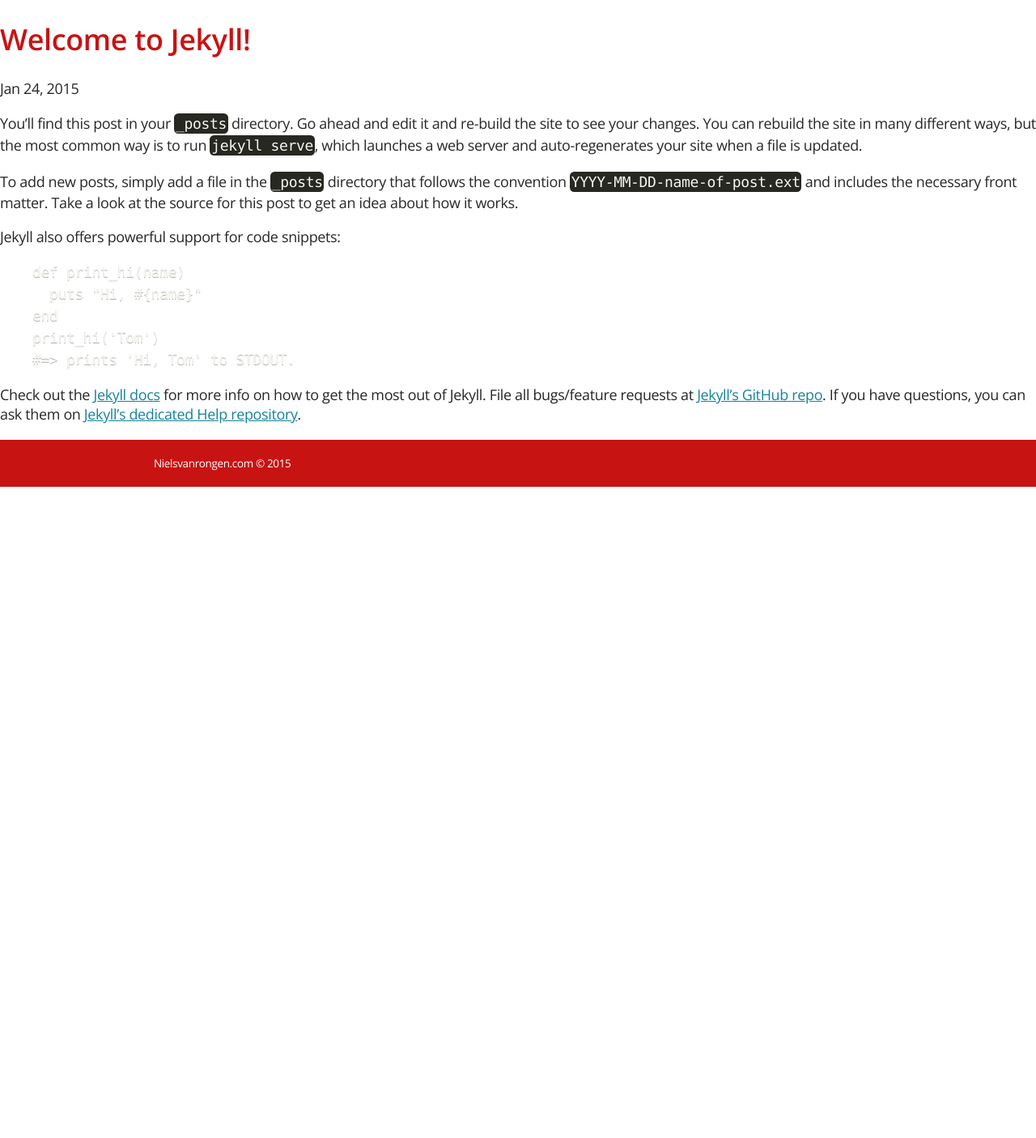
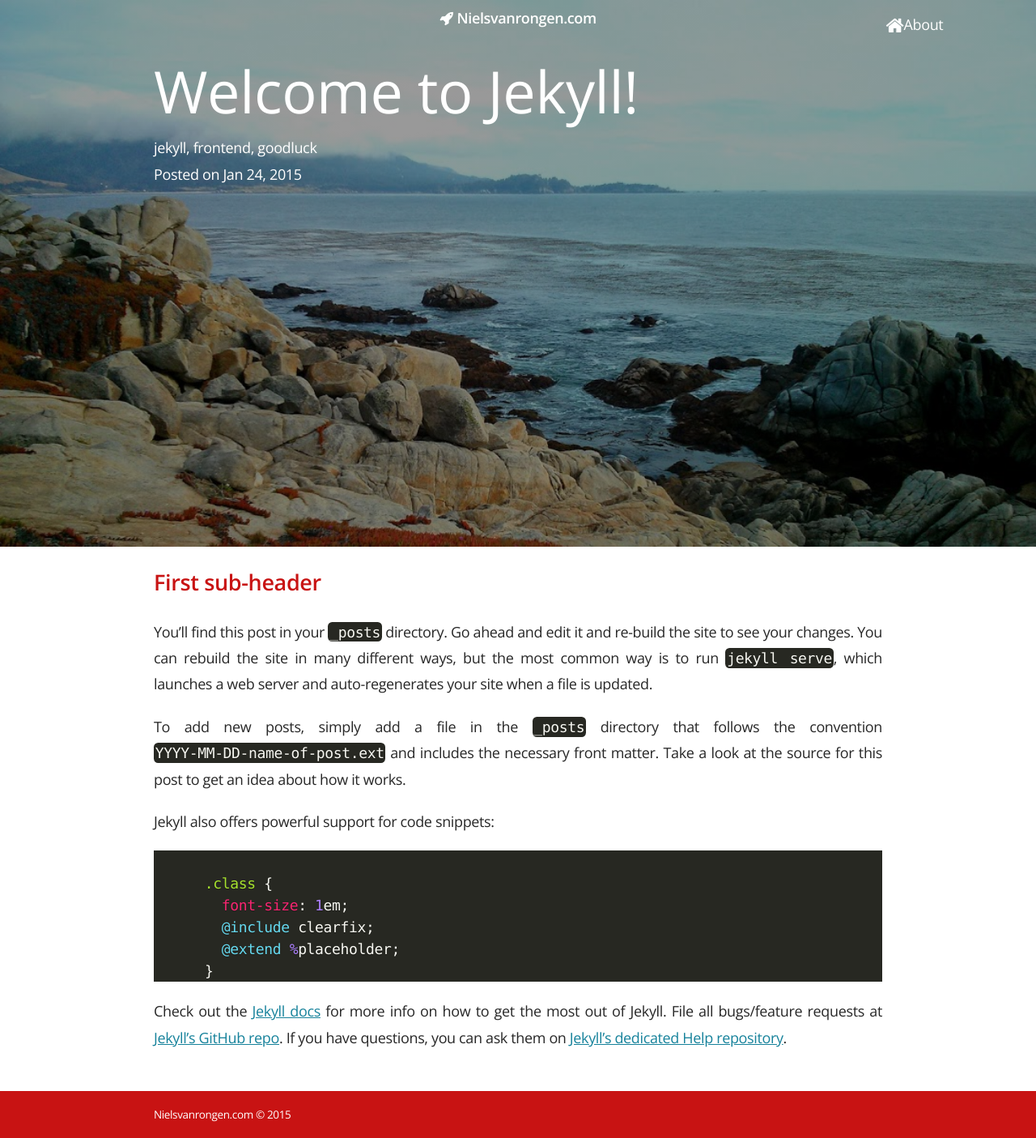
Before and after one commit to redrohX/old.redrohx.github.io, a Jekyll site: the page built from _posts/2015-01-24-welcome-to-jekyll.markdown, in a window 1280 px wide. Shown: the whole page at 81% size. Built offline with Jekyll 4.4.1, drawn with Linux system fonts in a browser that asks for light colours; before the commit the page ends 900 px from its top, so only the background shows below that.

Commit message:
Implemented post into Jekyll template

```diff
--- a/_layouts/post.html
+++ b/_layouts/post.html
@@ -1,15 +1,25 @@
 ---
 layout: default
 ---
-<div class="post">
-
-  <header class="post-header">
-    <h1 class="post-title">{{ page.title }}</h1>
-    <p class="post-meta">{{ page.date | date: "%b %-d, %Y" }}{% if page.author %} • {{ page.author }}{% endif %}{% if page.meta %} • {{ page.meta }}{% endif %}</p>
+<article>
+  <header class="article-header">
+    <h1>{{ page.title }}</h1>
+    <div class="legenda">
+      {% if page.tags %}
+        <p class="tags">
+          {% for tag in page.tags %}
+            {% if forloop.last == false %}
+              {{ tag }},
+            {% else %}
+              {{ tag }}
+            {% endif %}
+          {% endfor %}
+        </p>
+      {% endif %}
+      <p>Posted on <time datetime="{{ page.date | date: "%D" }}">{{ page.date | date: "%b %-d, %Y" }}</time></p>
+    </div>
   </header>
-
-  <article class="post-content">
+  <div class="article-main">
     {{ content }}
-  </article>
-
-</div>
+  </div>
+</article>
--- a/_posts/2015-01-24-welcome-to-jekyll.markdown
+++ b/_posts/2015-01-24-welcome-to-jekyll.markdown
@@ -2,21 +2,26 @@
 layout: post
 title:  "Welcome to Jekyll!"
 date:   2015-01-24 11:01:14
-categories: jekyll update
+categories: front-end games music
+tags:
+  - jekyll
+  - frontend
+  - goodluck
 ---
+## First sub-header
 You’ll find this post in your `_posts` directory. Go ahead and edit it and re-build the site to see your changes. You can rebuild the site in many different ways, but the most common way is to run `jekyll serve`, which launches a web server and auto-regenerates your site when a file is updated.
 
 To add new posts, simply add a file in the `_posts` directory that follows the convention `YYYY-MM-DD-name-of-post.ext` and includes the necessary front matter. Take a look at the source for this post to get an idea about how it works.
 
 Jekyll also offers powerful support for code snippets:
 
-{% highlight ruby %}
-def print_hi(name)
-  puts "Hi, #{name}"
-end
-print_hi('Tom')
-#=> prints 'Hi, Tom' to STDOUT.
-{% endhighlight %}
+<pre><code class="language-scss">
+      .class {
+        font-size: 1em;
+        @include clearfix;
+        @extend %placeholder;
+      }
+</code></pre>
 
 Check out the [Jekyll docs][jekyll] for more info on how to get the most out of Jekyll. File all bugs/feature requests at [Jekyll’s GitHub repo][jekyll-gh]. If you have questions, you can ask them on [Jekyll’s dedicated Help repository][jekyll-help].
 
```
